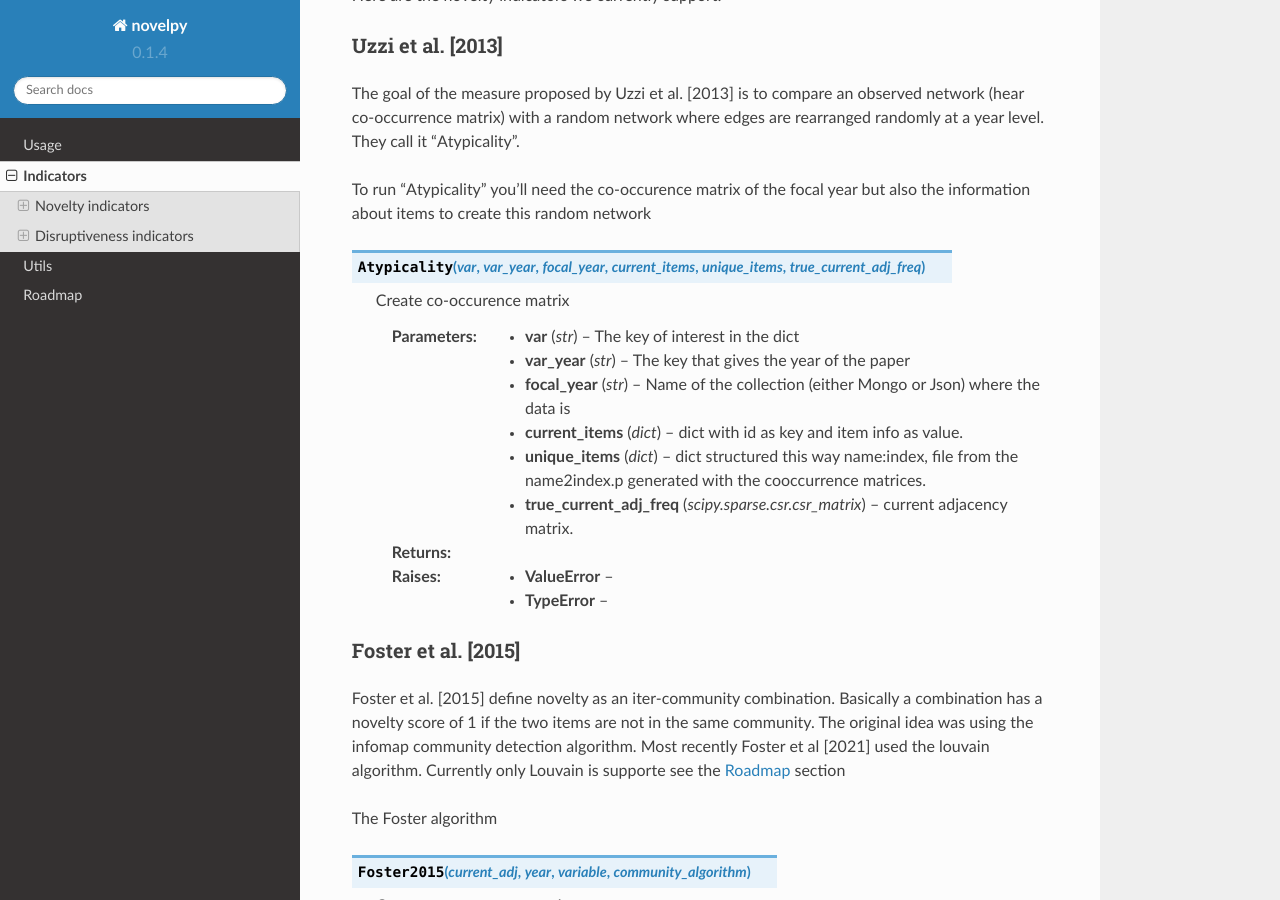
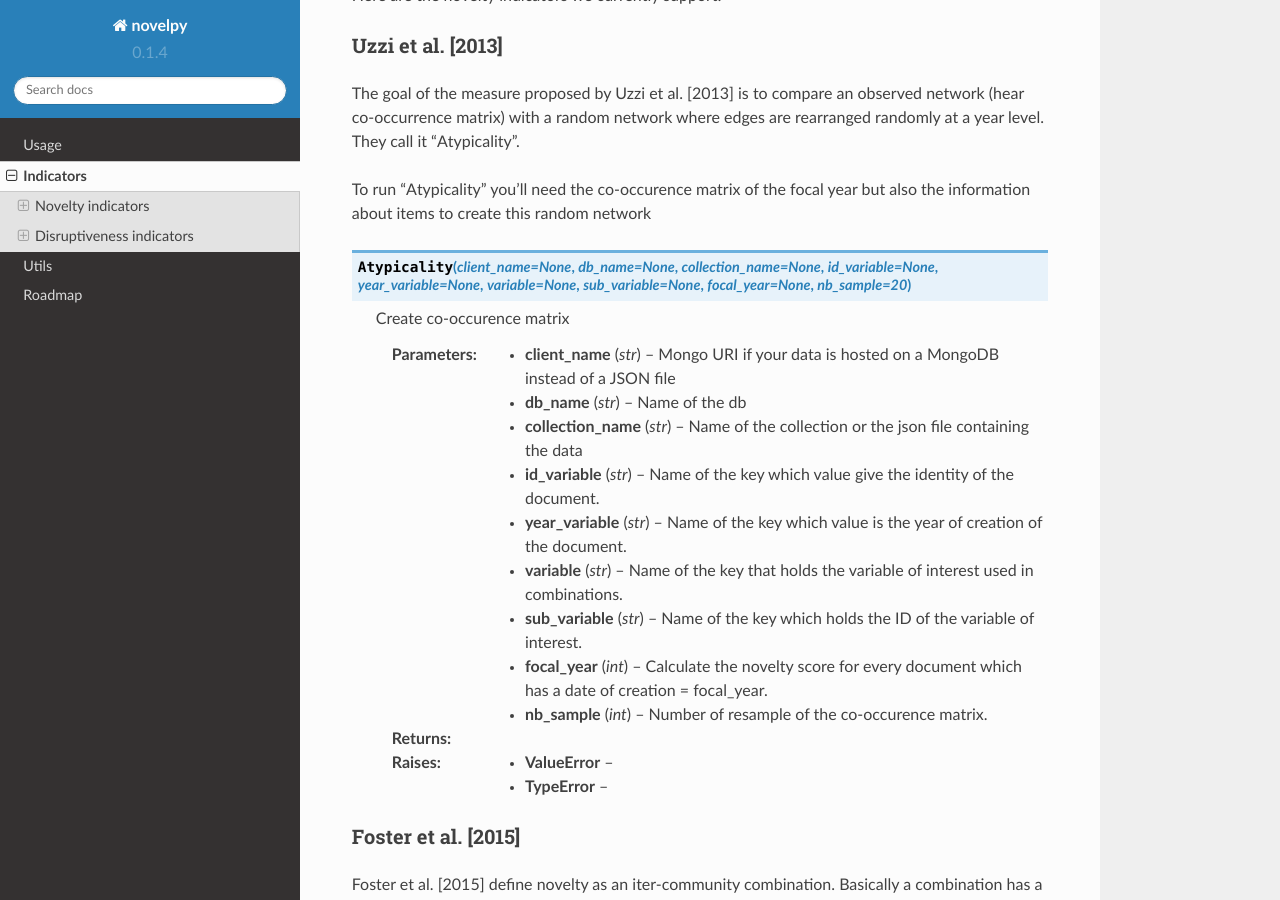
Before and after one commit to Kwirtz/novelpy, a Sphinx documentation site: the page built from docs/source/indicators.rst, in a window 1280 px wide and 900 px high, scrolled down 232 px. Built offline with Sphinx 7.4.7 and the Read the Docs theme 2.0.0, drawn with Linux system fonts in a browser that asks for light colours.

Commit message:
More docs

```diff
--- a/docs/source/indicators.rst
+++ b/docs/source/indicators.rst
@@ -20,16 +20,19 @@ To run "Atypicality" you'll need the co-occurence matrix of the focal year but a
 
 
 
-.. py:function:: Atypicality(var, var_year, focal_year, current_items, unique_items, true_current_adj_freq)
+.. py:function:: Atypicality(client_name = None, db_name = None, collection_name = None, id_variable = None, year_variable = None, variable = None, sub_variable = None, focal_year = None, nb_sample = 20)
 
    Create co-occurence matrix
 
-   :param str var: The key of interest in the dict
-   :param str var_year: The key that gives the year of the paper
-   :param str focal_year: Name of the collection (either Mongo or Json) where the data is
-   :param dict current_items: dict with id as key and item info as value.
-   :param dict unique_items: dict structured this way name:index, file from the name2index.p generated with the cooccurrence matrices.
-   :param scipy.sparse.csr.csr_matrix true_current_adj_freq: current adjacency matrix.
+   :param str client_name: Mongo URI if your data is hosted on a MongoDB instead of a JSON file
+   :param str db_name: Name of the db
+   :param str collection_name: Name of the collection or the json file containing the data
+   :param str id_variable: Name of the key which value give the identity of the document.
+   :param str year_variable: Name of the key which value is the year of creation of the document.
+   :param str variable: Name of the key that holds the variable of interest used in combinations.
+   :param str sub_variable: Name of the key which holds the ID of the variable of interest.
+   :param int focal_year: Calculate the novelty score for every document which has a date of creation = focal_year.
+   :param int nb_sample: Number of resample of the co-occurence matrix.
 
    :return:
    :raises ValueError:
```
Also changed, not shown: docs/source/usage.rst (+43 -2 lines), docs/source/img/dist_complex.png (added), docs/source/img/trend.png (added).
